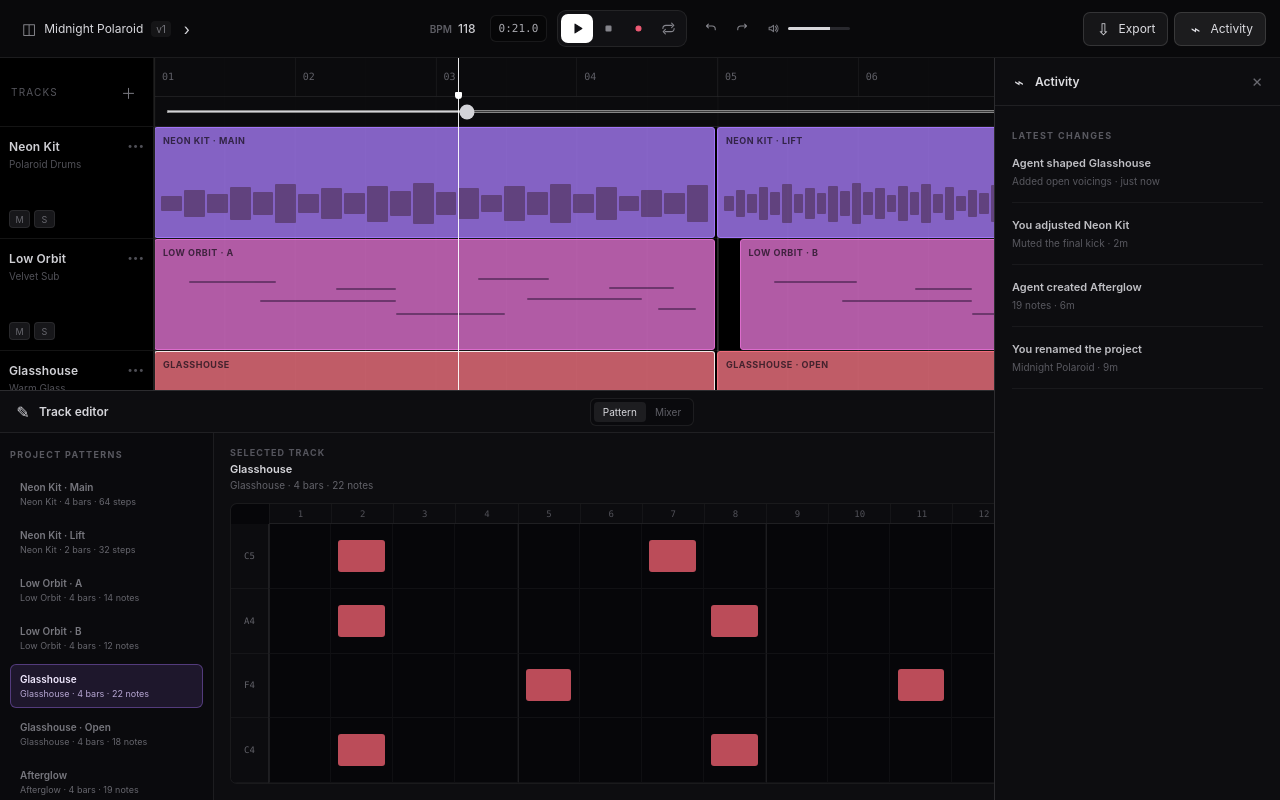
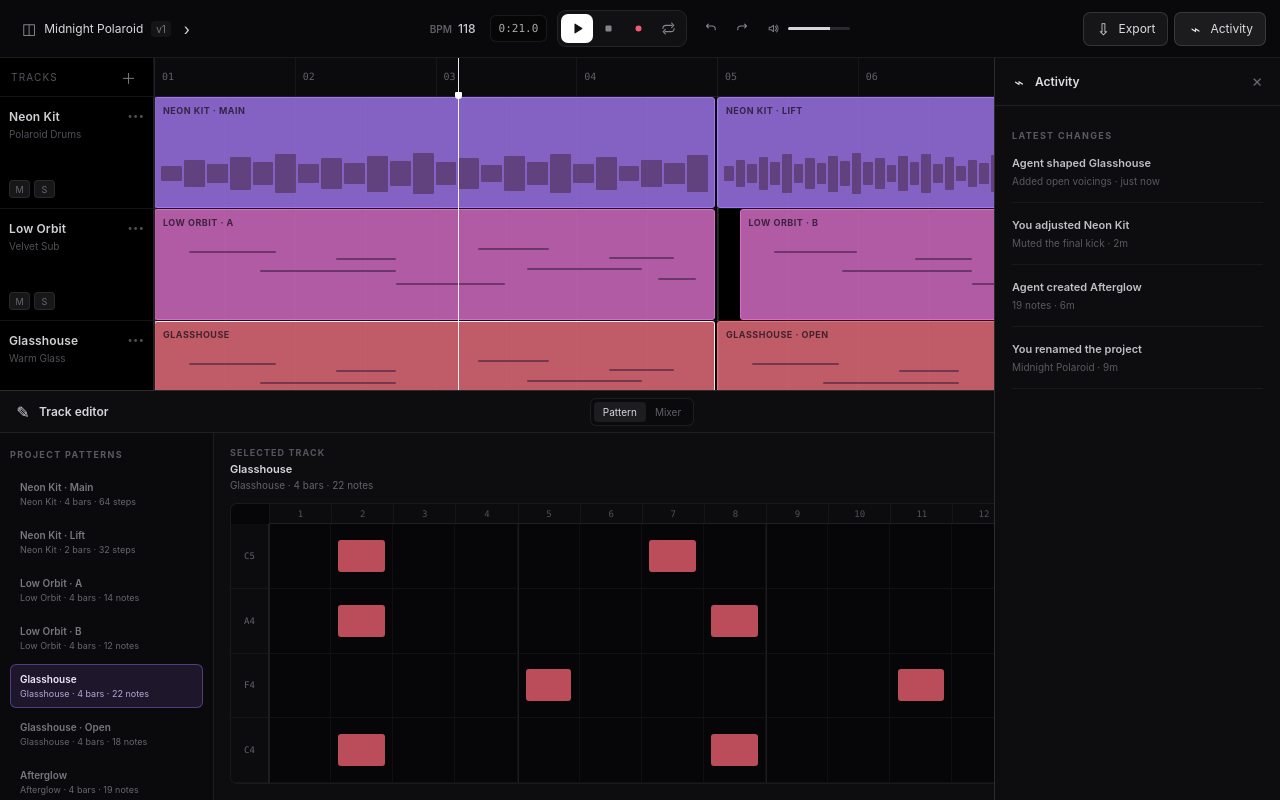
Before and after one commit to amit-00/agent-daw, a Next.js app: page / in a window 1280 px wide. Built offline with nearby package versions, Linux system fonts and the light colour scheme.

Commit message:
keep playhead without seek bar

```diff
--- a/src/app/globals.css
+++ b/src/app/globals.css
@@ -344,7 +344,7 @@ input:focus-visible {
   min-height: 650px;
   height: 100%;
   grid-template-columns: 154px minmax(730px, 1fr);
-  grid-template-rows: 39px 30px repeat(5, 112px);
+  grid-template-rows: 39px repeat(5, 112px);
   align-content: start;
   background-color: #000;
   background-image:
@@ -367,7 +367,6 @@ input:focus-visible {
 }
 
 .arrangement-corner {
-  grid-row: 1 / 3;
   position: sticky;
   left: 0;
   z-index: 3;
@@ -391,7 +390,6 @@ input:focus-visible {
 
 .ruler {
   grid-column: 2;
-  grid-row: 1;
   display: grid;
   grid-template-columns: repeat(8, 1fr);
   border-bottom: 1px solid var(--line);
@@ -404,32 +402,6 @@ input:focus-visible {
 .ruler span {
   padding: 13px 7px;
   border-left: 1px solid rgba(255, 255, 255, 0.045);
-}
-
-.arrangement-seek {
-  display: flex;
-  padding: 0 12px;
-  grid-column: 2;
-  grid-row: 2;
-  align-items: center;
-  border-bottom: 1px solid var(--line);
-  background: rgba(13, 13, 15, 0.9);
-}
-
-.arrangement-seek span {
-  position: absolute;
-  width: 1px;
-  height: 1px;
-  overflow: hidden;
-  clip: rect(0 0 0 0);
-}
-
-.arrangement-seek input {
-  width: 100%;
-  height: 3px;
-  margin: 0;
-  accent-color: #d4d4d8;
-  cursor: ew-resize;
 }
 
 .track-row {
--- a/src/app/page.tsx
+++ b/src/app/page.tsx
@@ -223,7 +223,7 @@ export default function StudioPage(): ReactElement {
   const [selectedPatternId, setSelectedPatternId] = useState("glasshouse");
   const [editorTab, setEditorTab] = useState<EditorTab>("pattern");
   const [activityOpen, setActivityOpen] = useState(true);
-  const [playhead, setPlayhead] = useState(27);
+  const playhead = 27;
   const [mutedTracks, setMutedTracks] = useState<ReadonlySet<TrackId>>(new Set());
   const [soloTracks, setSoloTracks] = useState<ReadonlySet<TrackId>>(new Set());
   const [sequenceSteps, setSequenceSteps] = useState<ReadonlySet<number>>(new Set(PROJECT_PATTERNS[4].steps));
@@ -317,19 +317,9 @@ export default function StudioPage(): ReactElement {
             <div className="ruler">
               {[1, 2, 3, 4, 5, 6, 7, 8].map((bar) => <span key={bar}>{String(bar).padStart(2, "0")}</span>)}
             </div>
-            <label className="arrangement-seek">
-              <span>Seek arrangement</span>
-              <input
-                type="range"
-                min="0"
-                max="100"
-                value={playhead}
-                onChange={(event) => setPlayhead(Number(event.target.value))}
-              />
-            </label>
 
             {TRACKS.map((track, trackIndex) => (
-              <div className="track-row" style={{ gridRow: trackIndex + 3 }} key={track.id}>
+              <div className="track-row" style={{ gridRow: trackIndex + 2 }} key={track.id}>
                 <div className="track-label">
                   <span className="track-copy"><strong>{track.name}</strong><small>{track.preset}</small></span>
                   <button className="track-menu" type="button" aria-label={`More options for ${track.name}`}>•••</button>
@@ -345,7 +335,7 @@ export default function StudioPage(): ReactElement {
             ))}
 
             {TRACKS.map((track, trackIndex) => (
-              <div className="lane" style={{ gridRow: trackIndex + 3 }} key={`${track.id}-lane`}>
+              <div className="lane" style={{ gridRow: trackIndex + 2 }} key={`${track.id}-lane`}>
                 {CLIPS.filter((clip) => clip.trackId === track.id).map((clip) => (
                   <button
                     className={selectedClip.id === clip.id ? "clip selected" : "clip"}
```
